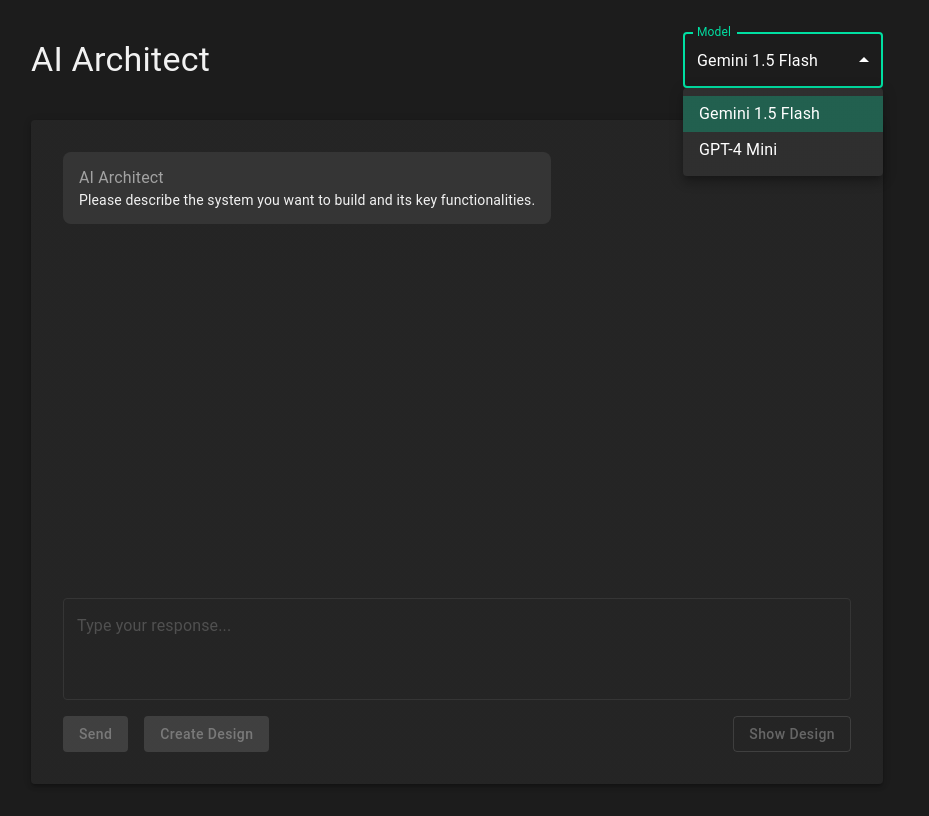
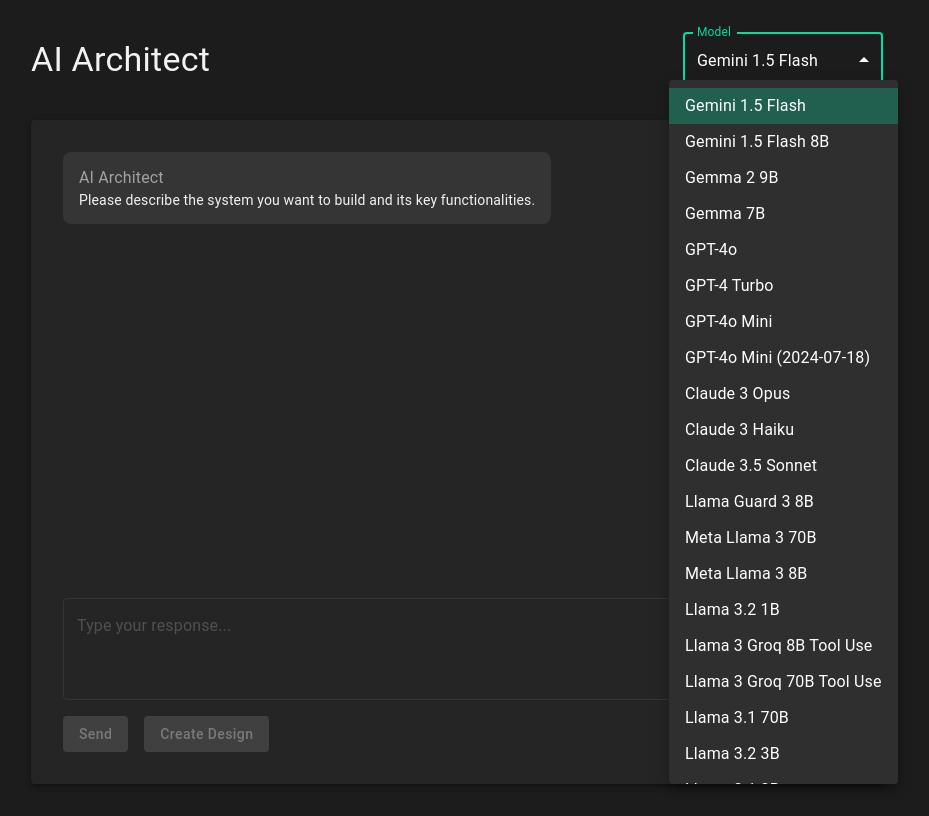
Before and after one commit to lod-io/Carina, a React (Create React App) app in the folder client/: page / in a window 1280 px wide. Both pictures are taken after a click on the element "Gemini 1.5 Flash". Shown: the whole page, without its empty margins (183-1112 px from the left). Built offline with nearby package versions, Linux system fonts and the light colour scheme.

Commit message:
add all models to model picker

```diff
--- a/client/src/components/ModelPicker.tsx
+++ b/client/src/components/ModelPicker.tsx
@@ -26,8 +26,50 @@ function ModelPicker({ onModelSelect }: ModelPickerProps) {
         defaultValue="gemini-1.5-flash"
         onChange={handleChange}
       >
+        {/* Gemini Models */}
         <MenuItem value="gemini-1.5-flash">Gemini 1.5 Flash</MenuItem>
-        <MenuItem value="gpt-4-mini">GPT-4 Mini</MenuItem>
+        <MenuItem value="gemini-1.5-flash-8b">Gemini 1.5 Flash 8B</MenuItem>
+
+        {/* Gemma Models */}
+        <MenuItem value="gemma-2-9b">Gemma 2 9B</MenuItem>
+        <MenuItem value="gemma-7b">Gemma 7B</MenuItem>
+
+        {/* GPT-4 Models */}
+        <MenuItem value="gpt-4o">GPT-4o</MenuItem>
+        <MenuItem value="gpt-4-turbo">GPT-4 Turbo</MenuItem>
+        <MenuItem value="gpt-4o-mini">GPT-4o Mini</MenuItem>
+        <MenuItem value="gpt-4o-mini-2024-07-18">
+          GPT-4o Mini (2024-07-18)
+        </MenuItem>
+
+        {/* Claude Models */}
+        <MenuItem value="claude-3-opus-latest">Claude 3 Opus</MenuItem>
+        <MenuItem value="claude-3-haiku-20240307">Claude 3 Haiku</MenuItem>
+        <MenuItem value="claude-3-5-sonnet-latest">Claude 3.5 Sonnet</MenuItem>
+
+        {/* Llama Models */}
+        <MenuItem value="llama-guard-3-8b">Llama Guard 3 8B</MenuItem>
+        <MenuItem value="meta-llama-3-70b">Meta Llama 3 70B</MenuItem>
+        <MenuItem value="meta-llama-3-8b">Meta Llama 3 8B</MenuItem>
+        <MenuItem value="llama-3-2-1b">Llama 3.2 1B</MenuItem>
+        <MenuItem value="llama-3-groq-8b-tool-use">
+          Llama 3 Groq 8B Tool Use
+        </MenuItem>
+        <MenuItem value="llama-3-groq-70b-tool-use">
+          Llama 3 Groq 70B Tool Use
+        </MenuItem>
+        <MenuItem value="llama-3-1-70b">Llama 3.1 70B</MenuItem>
+        <MenuItem value="llama-3-2-3b">Llama 3.2 3B</MenuItem>
+        <MenuItem value="llama-3-1-8b">Llama 3.1 8B</MenuItem>
+        <MenuItem value="llama-3-1-405b">Llama 3.1 405B</MenuItem>
+
+        {/* Mixtral Models */}
+        <MenuItem value="mixtral-8x7b">Mixtral 8x7B</MenuItem>
+        <MenuItem value="open-mixtral-8x7b">Open Mixtral 8x7B</MenuItem>
+        <MenuItem value="open-mixtral-8x22b">Open Mixtral 8x22B</MenuItem>
+
+        {/* Mistral Models */}
+        <MenuItem value="open-mistral-7b">Open Mistral 7B</MenuItem>
       </Select>
     </FormControl>
   );
--- a/client/src/services/api.ts
+++ b/client/src/services/api.ts
@@ -17,9 +17,7 @@ export const api = {
       messages: messages,
       model,
     };
-    console.log('Sending payload:', JSON.stringify(payload, null, 2));
     const response = await axios.post(`${API_BASE_URL}/chat/next-question`, payload);
-    console.log('Response:', response.data);
     return response.data;
   },
 
```
